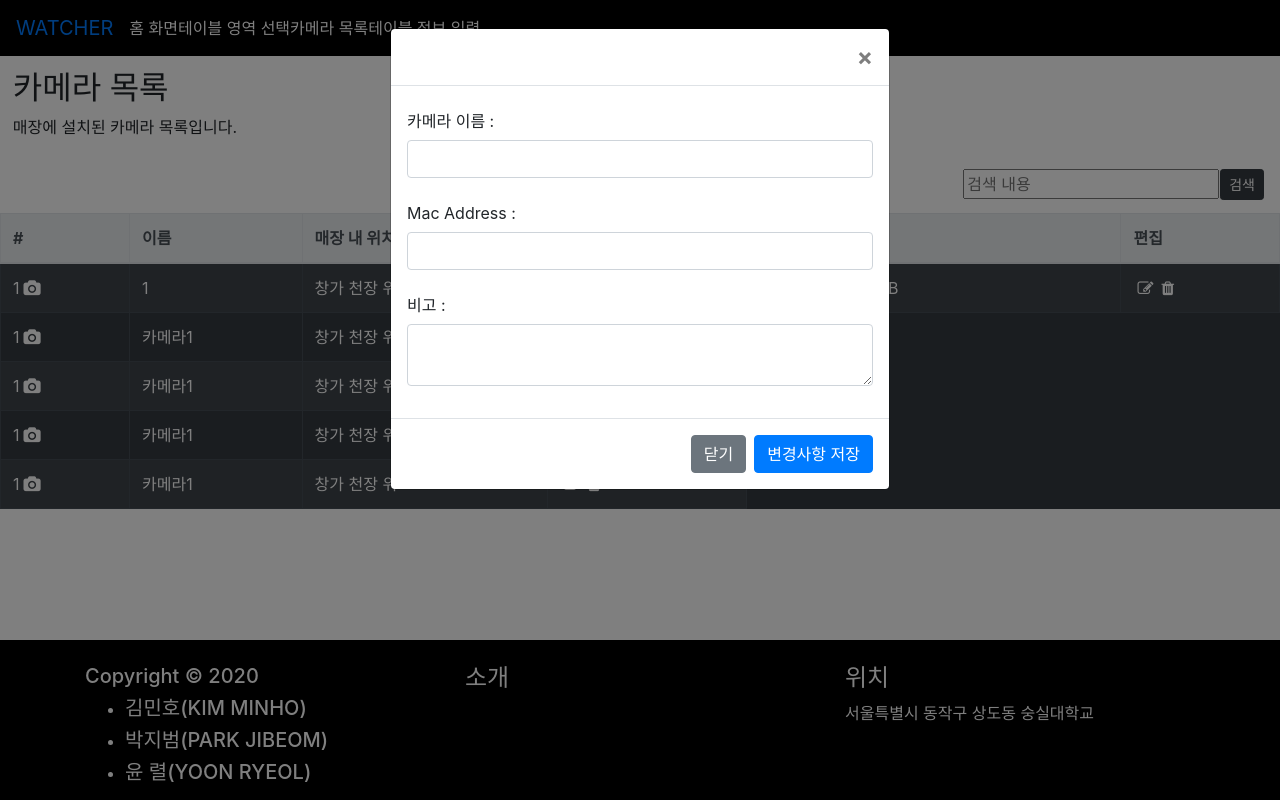
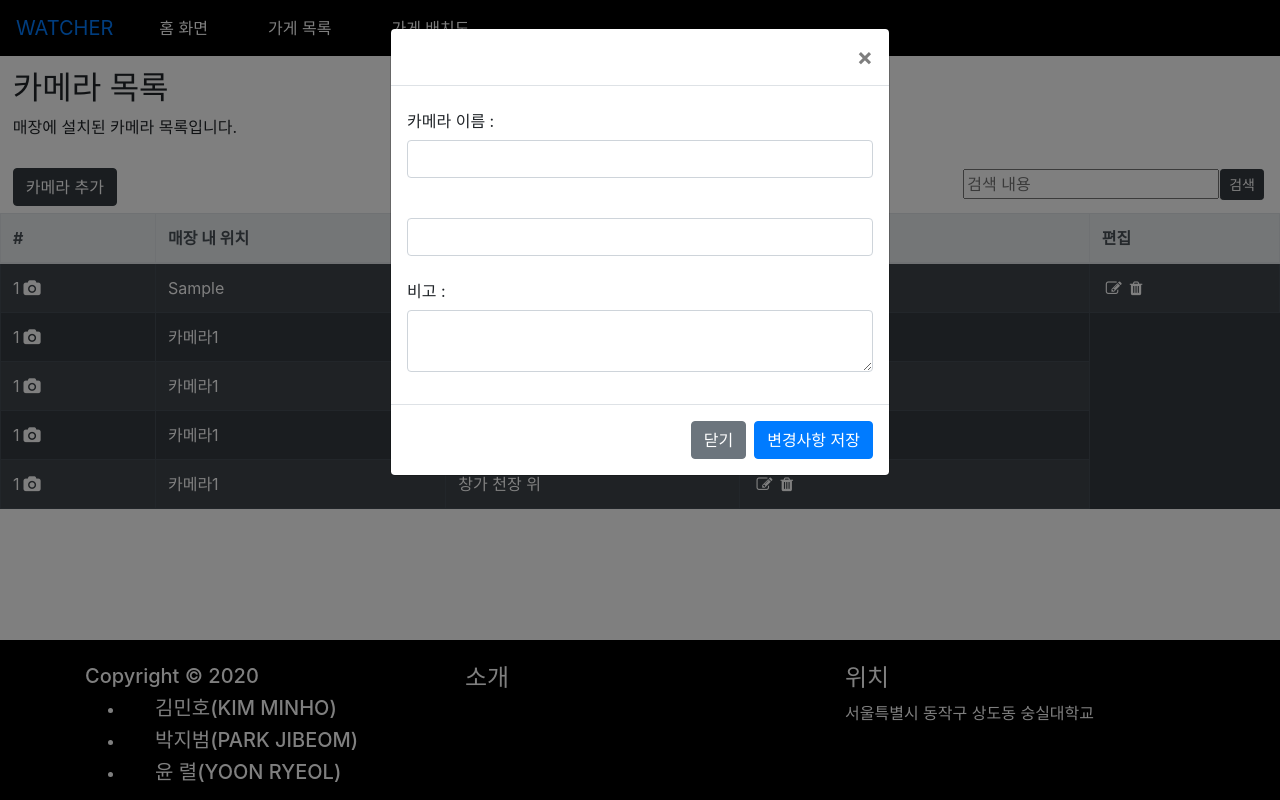
Before and after one commit to YoonRyeol/SEAT_WATCHER, a Django app: template watcher/templates/watcher/Camera_list.html in a window 1280 px wide, after a click that opens the changed part. Run offline with Django 3.2, Linux system fonts and the light colour scheme; tables that the repository leaves empty hold one stand-in row (values such as "Sample post"); the template is opened without the code that fills it: values that come from a table or form of the project are taken from there, most other values are stand-ins (such as "Sample title", 1, 10 or a date in 2020); data that the repository does not hold is empty; some libraries are stand-ins or nearby versions.

Commit message:
2020-08-22 | MH | make camera_add,delete and store_add function

```diff
--- a/manage.py
+++ b/manage.py
@@ -3,8 +3,8 @@ import os
 import sys
 
 if __name__ == '__main__':
-   # os.environ.setdefault('DJANGO_SETTINGS_MODULE', 'SEAT_WATCHER.settings')
-    os.environ.setdefault('DJANGO_SETTINGS_MODULE', 'SEAT_WATCHER.local_settings')
+    os.environ.setdefault('DJANGO_SETTINGS_MODULE', 'SEAT_WATCHER.settings')
+   # os.environ.setdefault('DJANGO_SETTINGS_MODULE', 'SEAT_WATCHER.local_settings')
     try:
         from django.core.management import execute_from_command_line
     except ImportError as exc:
--- a/watcher/apis.py
+++ b/watcher/apis.py
@@ -1,17 +1,7 @@
 from django.http import HttpResponse, JsonResponse
 from watcher.models import *
 import json
-
-def get_camera_list(request):
-	pk = int(request.GET['pk'])
-	camera_info = Camera.objects.get(pk=pk)
-
-	output = {
-		'elec_avaliable' : camera.elec_available
-	}
-
-
-	return JsonResponse(data, safe=False)
+from django.shortcuts import render
 
 def get_store_list(request) :
 	pk = int(request.GET['pk'])
@@ -36,8 +26,41 @@ def add_store_list(request) :
 	store_list = Store.objects.all()
 	return render(request, 'watcher/store_list.html',{"store_list" : store_list})
 
+def get_camera_list(request):
+	pk = int(request.GET['pk'])
+	camera = Camera.objects.get(pk=pk)
 
-def send_store_pk(requset) :
-	store_id = requset.GET['store_id']
+	output = {
+		'pk' : camera.pk,
+		'store_id' : camera.store_id,
+		'cur_pic' : cur_pic,
+		'mac_addr' : mac_addr,
+		'cur_host' : cur_host,
+		'description' : description,
+	}
 
-	return render(requset, 'watcher/Camers_list.html',{"store_id" : store_id})
+
+	return JsonResponse(data, safe=False)
+
+def add_camera_list(request) :
+	cur_pic = request.GET['cur_pic']
+	description = request.GET['description']
+	store_id= int(request.GET['store_id'])
+
+	camera=Camera(cur_pic=cur_pic, description = description, mac_addr="ddd", cur_host="cur_host",store_id = store_id)
+	camera.save()
+
+	camera_list = Camera.objects.filter(store_id = store_id)
+	return render(request, 'watcher/Camera_list.html',{"camera_list" : camera_list})
+
+
+def delete_camera_list(request) :
+
+	store_id = int(request.GET['store_id'])
+	pk = int(request.GET['pk'])
+
+	camera = Camera.objects.filter(pk=pk, store_id= store_id)
+	camera.delete()
+
+	camera_list = Camera.objects.filter(store_id = store_id)
+	return render(request, 'watcher/Camera_list.html',{"camera_list" : camera_list})
--- a/watcher/static/css/Camera_list.css
+++ b/watcher/static/css/Camera_list.css
@@ -19,6 +19,11 @@ a{
 .navbar-expand-lg .navbar-nav > a :focus
 {
 	color: #ffffff;
+}
+
+ li{
+  padding-left:30px;
+  padding-right:30px;
 }
 
 /* 테이블 제목 부분 */
--- a/watcher/templates/watcher/Camera_list.html
+++ b/watcher/templates/watcher/Camera_list.html
@@ -27,11 +27,12 @@
 		</button>
 		<div class="collapse navbar-collapse" id="bs-example-navbar-collapse-1">
 			<div class="navbar-nav">
-				<li><a href="#">홈 화면 <span class="sr-only">(current)</span></a></li>
-				<li><a href="#">테이블 영역 선택</a></li>
-				<li><a href="#">카메라 목록</a></li>
-				<li><a href="#">테이블 정보 입력</a><li>
-				<a ref="#" tabindex="-1" aria-disabled="true"></a>
+				<ul class="nav navber-nav">
+					<li><a href="#">홈 화면 <span class="sr-only">(current)</span></a></li>
+					<li><a href="http://127.0.0.1:8000/store_list">가게 목록</a></li>
+					<li><a href="#">가게 배치도</a></li>
+				</ul>
+
 			</div>
 		 </div>
 	</nav>
@@ -51,6 +52,7 @@
 		</div>
 
 		<!--모달 form-->
+			<!--카메라 정보 수정 모달 -->
 		<div class="modal fade" id="exampleModal" tabindex="-1" role="dialog" aria-labelledby="exampleModalLabel" aria-hidden="true">
 		  <div class="modal-dialog" role="document">
 		    <div class="modal-content">
@@ -67,7 +69,7 @@
 		            <input type="text" class="form-control" id="location" value="">
 		          </div>
 		          <div class="form-group">
-		            <label for="mac-address" class="col-form-label">Mac Address :</label>
+		            <label for="mac-address" class="col-form-label"></label>
 		           <input type="text" class="form-control" id="location" value="">
 		          </div>
 		          <div class="form-group">
@@ -83,7 +85,42 @@
 		    </div>
 		  </div>
 		</div>
+		<!--카메라 추가 모달 -->
+		<div class="modal fade" id="addModal" tabindex="-1" role="dialog" aria-labelledby="exampleModalLabel" aria-hidden="true">
+		  <div class="modal-dialog" role="document">
+		    <div class="modal-content">
+		      <div class="modal-header">
+		        <h5 class="modal-title" id="exampleModalLabel"></h5>
+		        <button type="button" class="close" data-dismiss="modal" aria-label="Close">
+		          <span aria-hidden="true">&times;</span>
+		        </button>
+		      </div>
+		      <div class="modal-body">
+		        <form>
+		          <div class="form-group">
+		            <label for="camera-name" class="col-form-label">카메라 위치 :</label>
+		            <input type="text" class="form-control" id="modal_camera_location" value="">
+		          </div>
+		          <div class="form-group">
+		            <label for="mac-address" class="col-form-label">Mac Address :</label>
+		           <input type="text" class="form-control" id="" value="">
+		          </div>
+		          <div class="form-group">
+		            <label for="description" class="col-form-label">비고 :</label>
+		            <textarea class="form-control" id="modal_camera_description"></textarea>
+		          </div>
+		        </form>
+		      </div>
+		      <div class="modal-footer">
+		        <button type="button" class="btn btn-secondary" data-dismiss="modal">닫기</button>
+		        <button id ="add_camera_btn" type="button" class="btn btn-primary">기기 추가</button>
+		      </div>
+		    </div>
+		  </div>
+		</div>
 		<!--모달 form 끝-->
+
+		<button style="float :left; margin-left : 1%;" id="add_button" data-toggle="modal" data-target="#addModal" type="button" class="btn btn-dark">카메라 추가</button>
 
 		<div class="table-responsive" style="height : 45vh; overflow: scroll;" >
 		<!-- Table -->
@@ -91,7 +128,6 @@
 				<thead class="thead-light">
 					<tr>
 						<th data-column-id ="numeric" class="th-sm">#</th>
-						<th data-column-id ="name" class="th-sm">이름</th>
 						<th data-column-id ="location" class="th-sm">매장 내 위치</th>
 						<th data-column-id ="available" class="th-sm">이용 여부</th>
 						<th data-column-id ="mac-address" class="th-sm">Mac Address</th>
@@ -103,11 +139,10 @@
 					{% for list in camera_list%}
 					<tr id="tr_list_{{list.pk}}">
 						<td id="c_num_{{list.pk}}" >{{list.pk}}<i style="margin:4px" class="fa fa-camera"></i></td>
-  						<td>{{list.pk}}</td>
-  						<td>창가 천장 위</td>
-  						<td>{{list.elec_available}}<i style="margin:4px" class="fa fa-eye"></i></td>
-  						<td>12:34:56:78:90:AB</td>
-  						<td><i type="button" name="{{list.pk}}" data-toggle="modal" data-target="#exampleModal"  style="margin:4px" class="fa fa-edit" id="edit_button"><input type="hidden" name= "{{list.pk}}"></i><i style="margin:4px" class="fa fa-trash"></i></td>
+  						<td>{{list.cur_pic}}</td>
+  						<td>{{list.pk}}<i style="margin:4px" class="fa fa-eye"></i></td>
+  						<td>{{list.mac_addr}}</td>
+  						<td><i type="button" name="{{list.pk}}" data-toggle="modal" data-target="#exampleModal"  style="margin:4px" class="fa fa-edit" id="td_edit_button"><input type="hidden" name= "{{list.pk}}"></i><i style="margin:4px" class="fa fa-trash" name= "{{list.pk}}" id="td_delete_button"></i></td>
   					</tr>
   					{% endfor %}
 
@@ -149,7 +184,7 @@
 			}
 		});
 
-	<!--검색기능-->
+	/* 검색기능 */
 		$(document).ready(function(){
 			$("#keyword").on("keyup", function() {
 				var value = $(this).val().toLowerCase();
@@ -160,8 +195,8 @@
 		});
 
 
-	<!--수정 모달 버튼 기능-->
-		$(document).on('click', '#edit_button', function(e){
+	/* 테이블 row edit 모달 버튼 기능 */
+		$(document).on('click', '#td_edit_button', function(e){
 			var pk_check = $(this).attr('name');
 			console.log(pk_check);
 			$.ajax({
@@ -173,10 +208,71 @@
 				type:'GET',
 				success:function(data){
 					console.log(data)
-
+					$('#exampleModalLabel').val(data.pk+"번카레마")
+					$('.modal-title').text(data.pk+"번 카메라")
 
 				},
 			});
+		});
+
+		/* 테이블 row 삭제 버튼 기능 */
+		$(document).on('click', '#td_delete_button', function(e){
+			var pk= $(this).attr('name');
+			console.log(pk);
+			if(confirm("삭제 하시겠습니까?"))
+			{
+				$.ajax({
+					url:"{% url 'watcher:ajax_delete_camera_list' %}",
+					dataType : "json",
+					data:{
+						'pk': pk,
+						'store_id' : {{store_id}}
+					},
+					type:'GET',
+					success:function(data){
+
+					},
+				});
+				return true;
+			}
+			else {
+				return false;
+			}
+		});
+
+		/*카메라 추가 기능 in 모달 */
+		$(document).on('click', '#add_camera_btn', function(e) {
+			var camera_location = $('#modal_camera_location').val();
+			var camera_description = $('#modal_camera_description').val();
+			var store_id = "{{store_id}}"
+
+			if (confirm('정말 추가 하시겠습니까?')) {
+
+				console.log(camera_location);
+			console.log(camera_description);
+			console.log("{{store_id}}");
+				$.ajax({
+					url: "{% url 'watcher:ajax_add_camera_list' %}",
+					dataType : "json",
+					data: {
+						'cur_pic' : camera_location,
+						'description' : camera_description,
+						'store_id' : store_id,
+					},
+					type : 'GET',
+					success: function(data) {
+						console.log('save')
+
+					},
+				});
+				return true;
+			}
+			else
+			{
+				return false;
+			}
+
+
 		});
 
 	</script>
--- a/watcher/urls.py
+++ b/watcher/urls.py
@@ -15,7 +15,8 @@ urlpatterns = [
 	path('store_list/',views.store_list, name='store_list'),
 	path('store_list_row',apis.get_store_list, name='ajax_get_store_list'),
 	path('add_store_list',apis.add_store_list, name='ajax_add_store_list'),
+	path('store_list/<int:store_id>/',views.Camera_list, name='Camera_list'),
 	path('camera_list_row',apis.get_camera_list, name='ajax_get_camera_list'),
-	path('store_list/<int:store_id>/',views.Camera_list, name='Camera_list'),
-	path('send_store_pk',apis.send_store_pk, name='ajax_send_store_pk'),
+	path('add_camera_list',apis.add_camera_list, name='ajax_add_camera_list'),
+	path('delete_camera_list',apis.delete_camera_list, name='ajax_delete_camera_list'),
  ]
--- a/watcher/views.py
+++ b/watcher/views.py
@@ -5,9 +5,9 @@ from django.views.decorators.csrf import csrf_exempt
 from watcher.tools import *
 
 # Create your views here.
-def Camera_list(request) :
-	request.GET['store_id']
-	return render(request, 'watcher/Camera_list.html')
+def Camera_list(request,store_id) :
+	camera_list = Camera.objects.filter(store_id = store_id)
+	return render(request, 'watcher/Camera_list.html',{"camera_list": camera_list, "store_id" : store_id } )
 
 def table_set(request):
 	return render(request, 'watcher/table_set_fabric.html')
```
Also changed, not shown: watcher/templates/watcher/store_list.html (+9 -23 lines).
